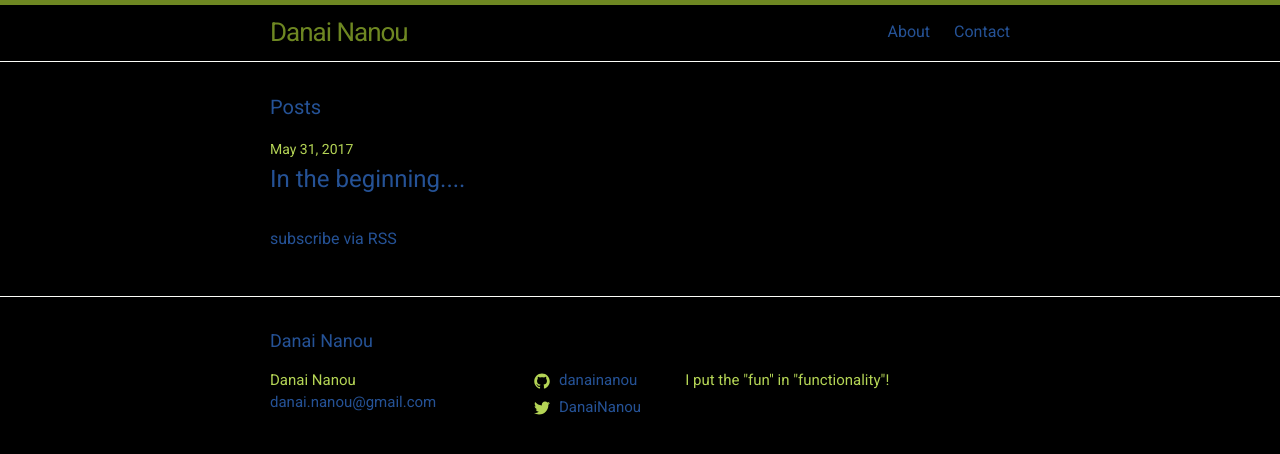
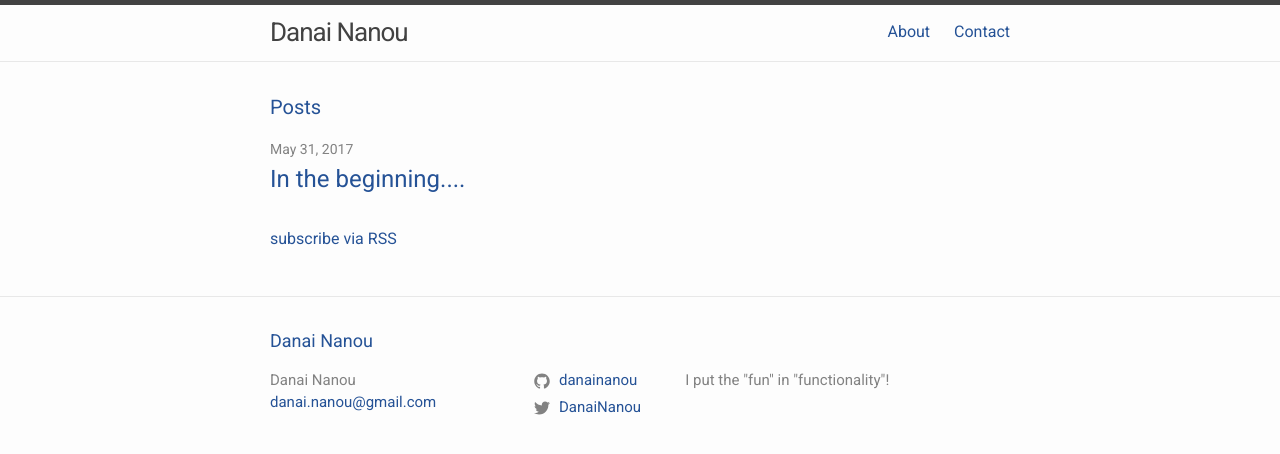
Before and after one commit to danainanou/danainanou.github.io, a Jekyll site: the page built from index.md, in a window 1280 px wide. Shown: the top 454 px of the page. Built offline with Jekyll 4.4.1, drawn with Linux system fonts in a browser that asks for light colours.

Commit message:
oh okay, changes took a while to take effect...

```diff
--- a/_sass/minima.scss
+++ b/_sass/minima.scss
@@ -11,10 +11,10 @@ $base-line-height: 1.5 !default;
 $spacing-unit:     30px !default;
 
 $text-color:       #255296 !default;
-$background-color: #000 !default;
+$background-color: #fdfdfd !default;
 $brand-color:      #255296 !default;
 
-$grey-color:       #b4d455 !default;
+$grey-color:       #828282 !default;
 $grey-color-light: lighten($grey-color, 40%) !default;
 $grey-color-dark:  darken($grey-color, 25%) !default;
 
```
